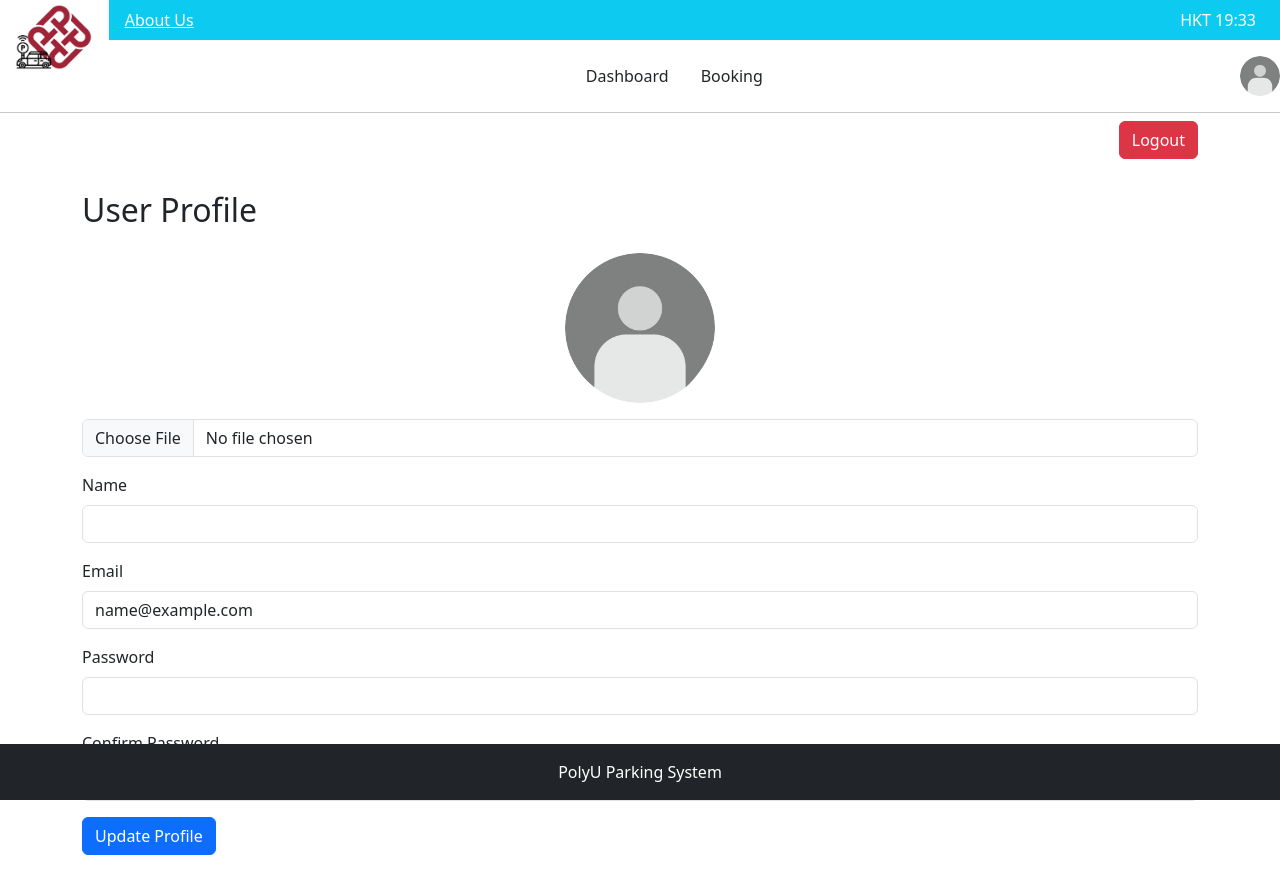
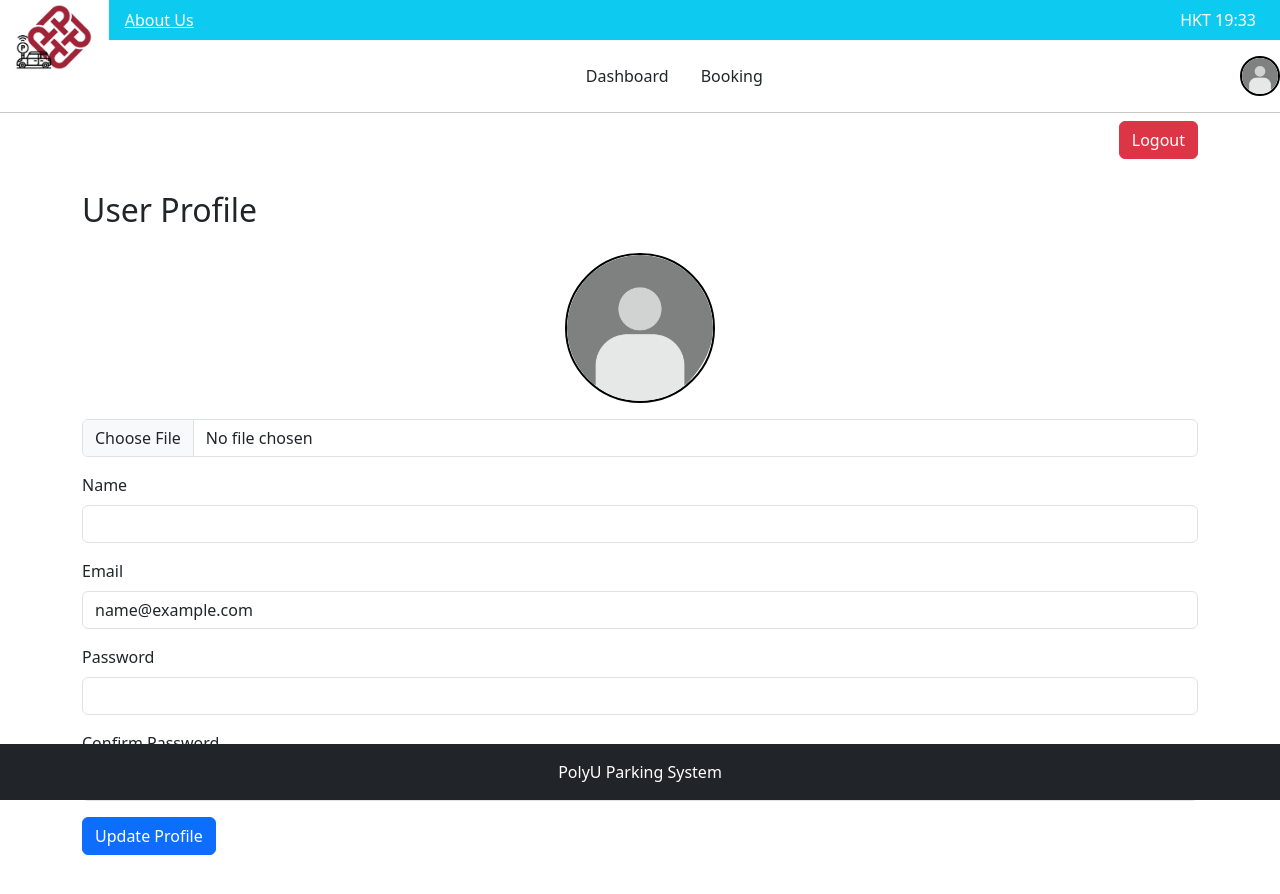
Before and after one commit to 22084296D/Group_Project, a website: page static/profile.html in a window 1280 px wide. Drawn offline with nearby package versions, Linux system fonts and the light colour scheme; sample sign-in values are in the browser's storage.

Commit message:
show icon

```diff
--- a/static/js/profile.js
+++ b/static/js/profile.js
@@ -15,7 +15,37 @@ function checkLoginStatus() {
 function displayUserInfo(userData) {
     document.getElementById('name').value = userData.userid || '';
     document.getElementById('email').value = userData.email || '';
+    updateProfileImage(userData.userid);
 }
+
+function updateProfileImage(userid) {
+    const profileImgs = document.querySelectorAll('#profileimg');
+    if (profileImgs.length > 0) {
+        // 设置默认头像
+        let imagePath = 'assets/profile.png';
+
+        // 如果用户ID存在，尝试加载对应的头像
+        if (userid) {
+            imagePath = `assets/${userid}.jpg`;
+        }
+
+        // 检查图片是否存在，如果不存在则使用默认头像
+        fetch(imagePath)
+            .then(response => {
+                if (response.ok) {
+                    profileImgs.forEach(img => img.src = imagePath);
+                } else {
+                    console.log('User specific image not found, using default.');
+                    profileImgs.forEach(img => img.src = 'assets/profile.png');
+                }
+            })
+            .catch(error => {
+                console.error('Error loading profile image:', error);
+                profileImgs.forEach(img => img.src = 'assets/profile.png');
+            });
+    }
+}
+
 
 function redirectToLogin() {
     alert('Please log in to view your profile.');
--- a/static/profile.html
+++ b/static/profile.html
@@ -28,7 +28,7 @@
                             <a href="booking.html" class="mx-3 nav-link">Booking</a>
                         </div>
                         <a href="profile.html" class="ml-auto">
-                            <img src="assets/profile.png" alt="Profile" class="img-fluid profile-icon">
+                            <img src="assets/profile.png" alt="Profile" class="img-fluid profile-icon" id="profileimg">
                         </a>
                     </div>
                 </div>
@@ -65,7 +65,7 @@
         <h2 class="mb-4">User Profile</h2>
         <form>
             <div class="mb-3 text-center">
-                <img src="assets/profile.png" alt="Profile Image" class="img-fluid profile-img mb-3">
+                <img src="assets/profile.png" alt="Profile Image" class="img-fluid profile-img mb-3" id="profileimg">
                 <input type="file" class="form-control" id="profileImage" name="profileImage">
             </div>
             <div class="mb-3">
--- a/static/styles/common.css
+++ b/static/styles/common.css
@@ -63,11 +63,17 @@ img.logo {
 }
 .profile-icon {
     max-height: 40px;
+    width: 40px;
     border-radius: 50%;
+    object-fit: cover;
+    border: 2px solid black;
 }
 
 .profile-img {
     max-height: 150px;
+    width: 150px;
     border-radius: 50%;
     margin-bottom: 20px;
+    object-fit: cover;
+    border: 2px solid black;
 }
```
Also changed, not shown: static/assets/alice.jpg (added).
